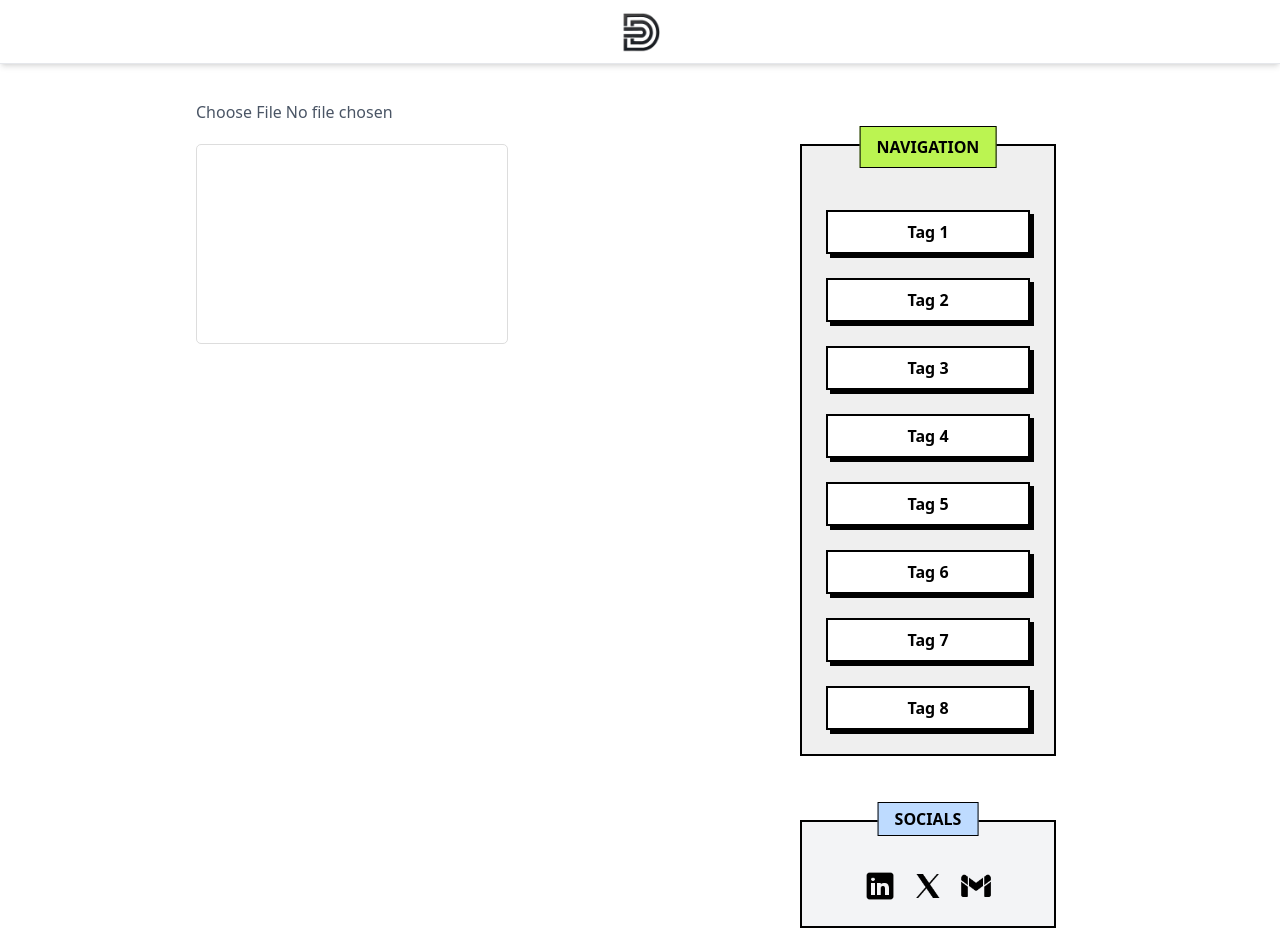
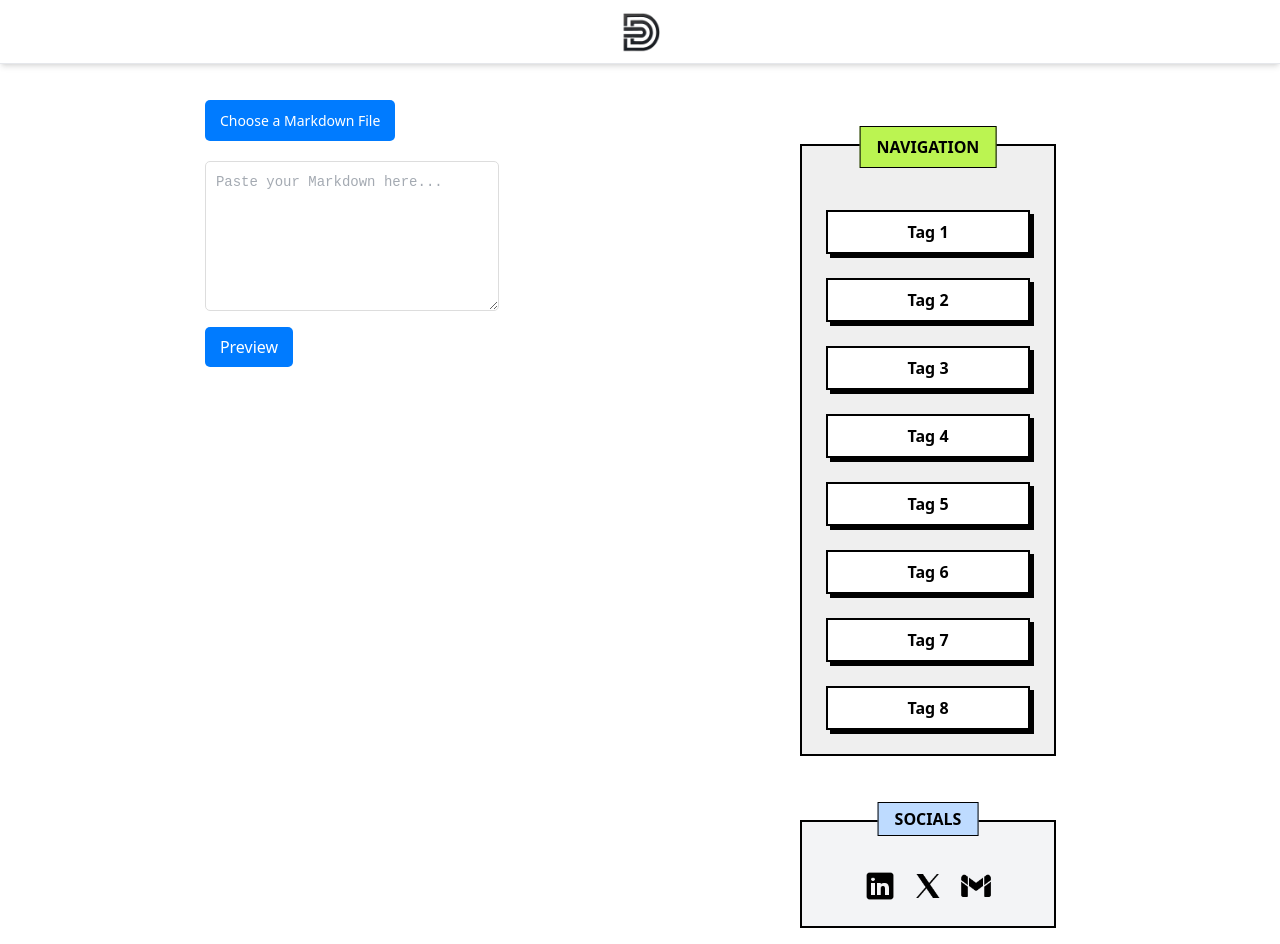
Before and after one commit to Debashish-Dey-DM/brain-dump, a Vue app: page /upload in a window 1280 px wide. Built offline with nearby package versions, Linux system fonts and the light colour scheme.

Commit message:
added text area as input for md file

```diff
--- a/src/components/RichTexteditor.vue
+++ b/src/components/RichTexteditor.vue
@@ -1,10 +1,22 @@
 <template>
   <div class="markdown-container">
     <!-- File Upload -->
-    <input type="file" @change="handleFileUpload" accept=".md" />
+    <div>
+      <label for="file-upload" class="file-upload-label">Choose a Markdown File</label>
+      <input id="file-upload" type="file" @change="handleFileUpload" accept=".md" />
+      <p v-if="selectedFileName" class="file-name">{{ selectedFileName }}</p>
+    </div>
 
-    <!-- Rendered Markdown Output -->
-    <div class="preview" v-html="markdownToHtml"></div>
+    <div class="mt-5">
+      <!-- Markdown Text Input -->
+      <textarea v-model="markdownContent" placeholder="Paste your Markdown here..."></textarea>
+
+      <!-- Preview Button -->
+      <button @click="showPreview">Preview</button>
+
+      <!-- Rendered Markdown Output (Only shown after clicking preview) -->
+      <div v-if="isPreviewVisible" class="preview" v-html="markdownToHtml"></div>
+    </div>
   </div>
 </template>
 
@@ -22,16 +34,19 @@ marked.setOptions({
 
 export default {
   setup() {
-    const markdownContent = ref('')
+    const markdownContent = ref('') // Stores Markdown input
+    const isPreviewVisible = ref(false) // Controls when preview is shown
+    const selectedFileName = ref('') // Stores uploaded file name
 
     // Handle File Upload
     const handleFileUpload = (event) => {
       const file = event.target.files[0]
       if (!file) return
 
+      selectedFileName.value = file.name // Show selected file name
       const reader = new FileReader()
       reader.onload = (e) => {
-        markdownContent.value = e.target.result // Read file content
+        markdownContent.value = e.target.result
       }
       reader.readAsText(file)
     }
@@ -39,25 +54,74 @@ export default {
     // Convert Markdown to HTML
     const markdownToHtml = computed(() => marked(markdownContent.value))
 
-    return { handleFileUpload, markdownToHtml }
+    // Show Preview
+    const showPreview = () => {
+      isPreviewVisible.value = true
+    }
+
+    return { markdownContent, handleFileUpload, markdownToHtml, isPreviewVisible, showPreview, selectedFileName }
   }
 }
 </script>
 
 <style>
+/* Hide default file input */
+input[type="file"] {
+  display: none;
+}
+
+.file-upload-label {
+  display: inline-block;
+  padding: 10px 15px;
+  background-color: #007bff;
+  color: white;
+  border-radius: 5px;
+  cursor: pointer;
+  text-align: center;
+  font-size: 14px;
+}
+
+.file-upload-label:hover {
+  background-color: #0056b3;
+}
+
+/* Show selected file name */
+.file-name {
+  margin-top: 5px;
+  font-size: 14px;
+  color: #333;
+}
+
 .markdown-container {
   max-width: 800px;
   margin: auto;
   padding: 20px;
 }
 
-input[type="file"] {
-  margin-bottom: 20px;
+textarea {
+  width: 100%;
+  height: 150px;
+  padding: 10px;
+  border: 1px solid #ddd;
+  border-radius: 5px;
+  font-size: 14px;
+  font-family: monospace;
+}
+
+button {
+  margin-top: 10px;
+  padding: 8px 15px;
+  background-color: #007bff;
+  color: white;
+  border: none;
+  cursor: pointer;
+  border-radius: 5px;
 }
 
 .preview {
+  margin-top: 20px;
+  padding: 15px;
   border: 1px solid #ddd;
-  padding: 15px;
   background: #fff;
   border-radius: 5px;
   min-height: 200px;
@@ -72,21 +136,20 @@ input[type="file"] {
 
 /* Fix for Markdown Code Blocks */
 .preview pre {
-  background: #f4f4f4 !important; /* Light gray background */
-  color: #333 !important; /* Dark text */
+  background: #f4f4f4;
+  color: #333;
   padding: 10px;
   border-radius: 5px;
   overflow-x: auto;
 }
 
 .preview code {
-  background: #e0e0e0 !important; /* Slightly darker gray */
-  color: #222 !important; /* Black text */
+  background: #e0e0e0;
+  color: #222;
   padding: 4px 6px;
   border-radius: 4px;
   font-family: monospace;
 }
-
 
 /* Blockquote Styling */
 .preview blockquote {
```
